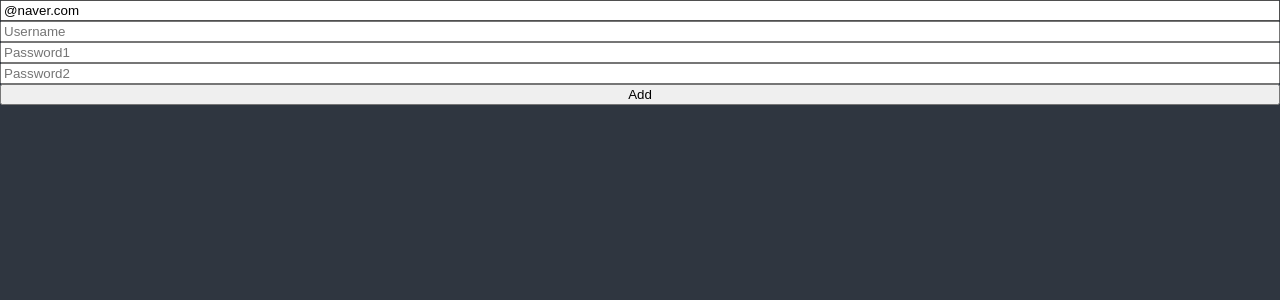
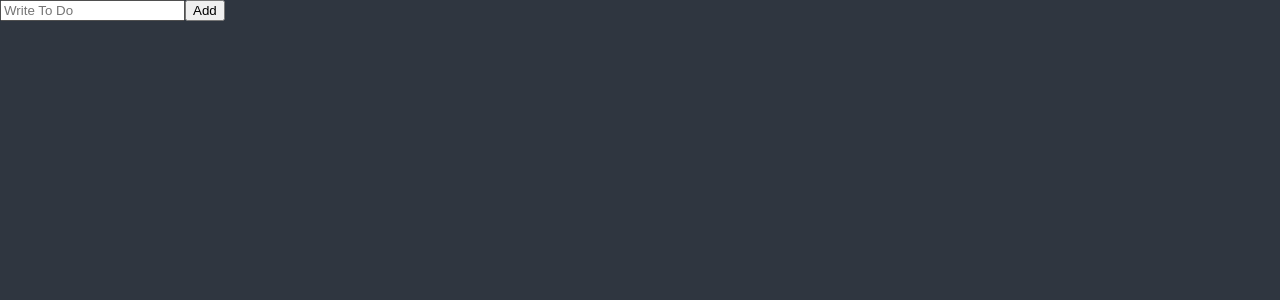
Before and after one commit to bestgoogoo/react-crypto-tracker, a React (Create React App) app: page / in a window 1280 px wide. Shown: the top 300 px of the page. Built offline with nearby package versions, Linux system fonts and the light colour scheme.

Commit message:
[To Do List] Setting for Start Project

```diff
--- a/src/App.tsx
+++ b/src/App.tsx
@@ -1,5 +1,5 @@
 import { createGlobalStyle } from "styled-components";
-import ToDoList from "./ToDoList";
+import ToDoList from "./components/ToDoList";
 
 const Globalstyle = createGlobalStyle`
 @import url('https://fonts.googleapis.com/css2?family=Source+Sans+Pro:wght@300;400&display=swap');
--- a/src/ToDoList.tsx
+++ /dev/null
@@ -1,95 +0,0 @@
-import { useForm } from "react-hook-form";
-
-interface IForm {
-  email: string;
-  username: string;
-  password1: string;
-  password2: string;
-  extarError: string;
-}
-
-function ToDoList() {
-  const {
-    register,
-    handleSubmit,
-    formState: { errors },
-    setError,
-    setValue,
-  } = useForm<IForm>({
-    defaultValues: {
-      email: "@naver.com",
-    },
-  });
-  const onValid = (data: IForm) => {
-    if (data.password1 !== data.password2) {
-      setError(
-        "password2",
-        { message: "Password are not match." },
-        { shouldFocus: true }
-      );
-    }
-    if (errors) {
-      setError("extarError", { message: "Server is not connected" });
-    }
-    console.log(data);
-  };
-  return (
-    <div>
-      <form
-        style={{ display: "flex", flexDirection: "column" }}
-        onSubmit={handleSubmit(onValid)}
-      >
-        <input
-          {...register("email", {
-            required: "Write here",
-            pattern: {
-              value: /^[A-Za-z0-9._%+-]+@naver.com$/,
-              message: "Only naver.com emails allowed",
-            },
-          })}
-          placeholder="Email"
-        />
-        <span>{errors.email?.message}</span>
-        <input
-          {...register("username", {
-            required: "Write here",
-            maxLength: {
-              value: 20,
-              message: "Your Username length is shorter than 20",
-            },
-            validate: {
-              noFxxk: (value) =>
-                value.includes("fxxk") ? "fxxk is not allowed." : true,
-              noHello: (value) =>
-                value.includes("hello") ? "hello is not allowed." : true,
-            },
-          })}
-          placeholder="Username"
-        />
-        <span>{errors.username?.message}</span>
-        <input
-          {...register("password1", {
-            required: "Write here",
-            minLength: {
-              value: 10,
-              message: "Your password length is longer than 10",
-            },
-          })}
-          placeholder="Password1"
-        />
-        <span>{errors.password1?.message}</span>
-        <input
-          {...register("password2", {
-            required: "Write here",
-          })}
-          placeholder="Password2"
-        />
-        <span>{errors.password2?.message}</span>
-        <button>Add</button>
-        <span>{errors.extarError?.message}</span>
-      </form>
-    </div>
-  );
-}
-
-export default ToDoList;
--- /dev/null
+++ b/src/components/ToDoList.tsx
@@ -0,0 +1,23 @@
+import { useForm } from "react-hook-form";
+
+interface IForm {
+  toDo: string;
+}
+
+function ToDoList() {
+  const { register, handleSubmit, setValue } = useForm<IForm>();
+  const onValid = (data: IForm) => {
+    console.log(data.toDo);
+    setValue("toDo", "");
+  };
+  return (
+    <div>
+      <form onSubmit={handleSubmit(onValid)}>
+        <input {...register("toDo", {})} placeholder="Write To Do" />
+        <button>Add</button>
+      </form>
+    </div>
+  );
+}
+
+export default ToDoList;
```
